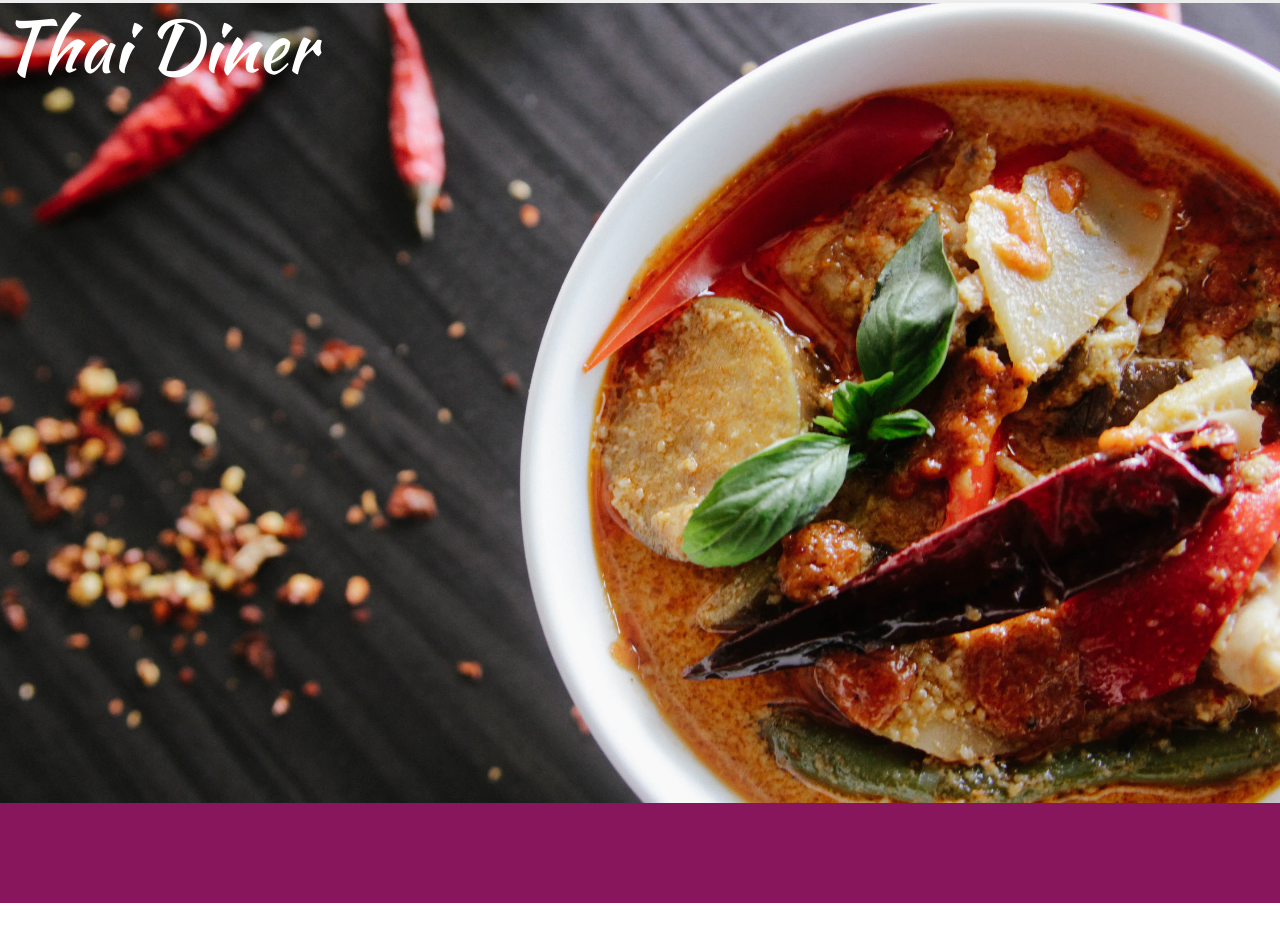
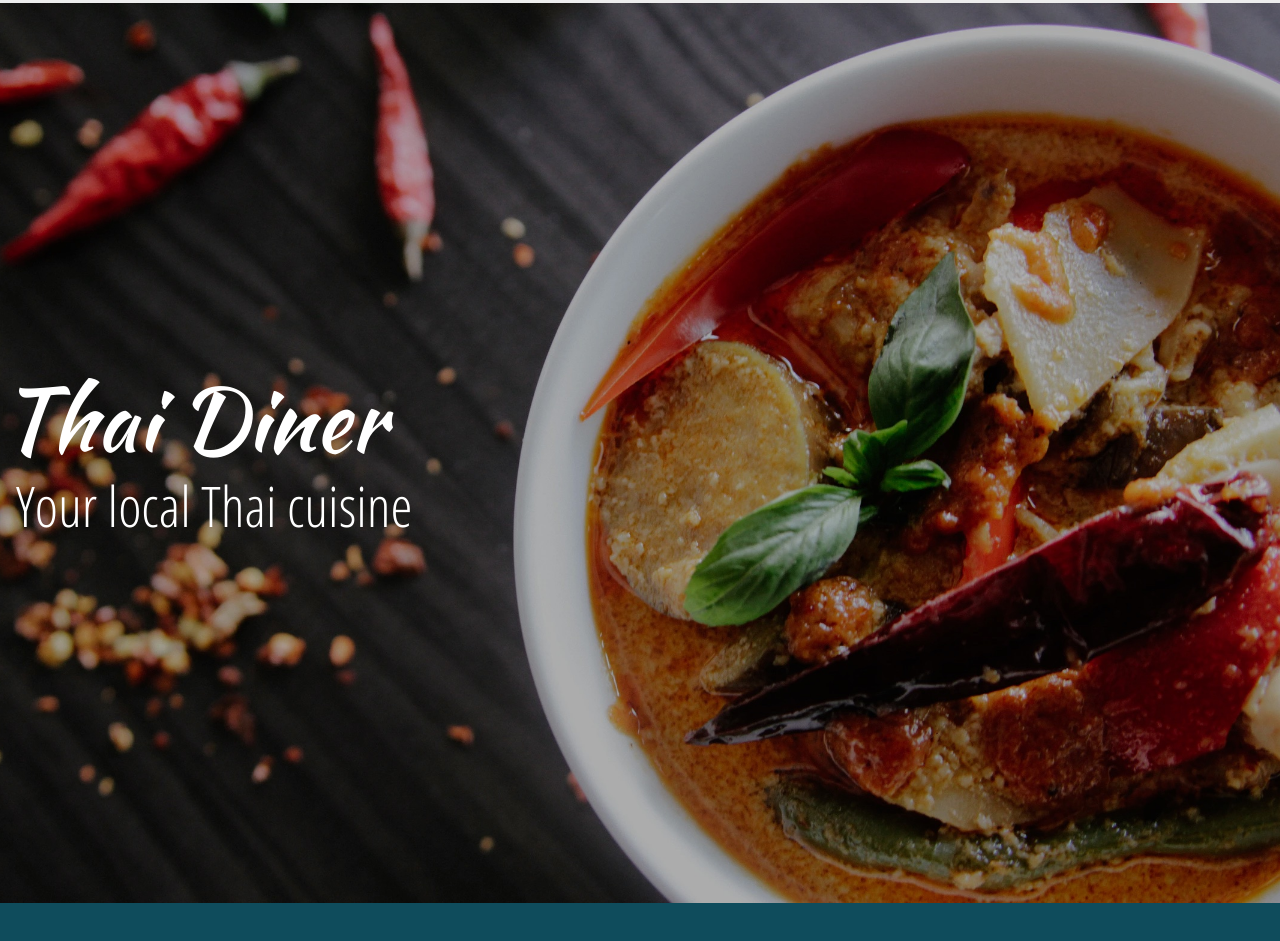
Before and after one commit to anjatmyers/restaurant, a plain HTML site: page index.html in a window 1280 px wide. Shown: the part 197-1138 px from the top of the page. Before the commit the page ends 1100 px from the top, so only its background shows below. Drawn offline with nearby package versions, Linux system fonts and the light colour scheme.

Commit message:
second draft

```diff
--- a/css/style.css
+++ b/css/style.css
@@ -56,7 +56,11 @@ a:hover{
 /* main section */
 .main{
     width: 100vw;
-    height: 100vh;
+    height: 900px;
+}
+.subfont {
+    font-family: 'Open Sans Condensed', sans-serif;
+
 }
 /*
 img{
@@ -71,7 +75,7 @@ img{
   } */
   .parallax {
     /* The image used */
-    background-image: url("../images/redchilibowl.webp");
+    background-image: url("../images/redchilibowl_opacity.jpg");
     /* Full height */
     height: 100%;
     /* Create the parallax scrolling effect */
@@ -84,7 +88,7 @@ img{
 
   .opacity{
       background-color: black;
-      opacity: 50%;
+
   }
 
   .z20{
@@ -100,5 +104,5 @@ img{
 
 /* footer */
 footer {
-    height: 10%;
+    height: 8%;
 }
--- a/index.html
+++ b/index.html
@@ -10,8 +10,13 @@
     <link rel="stylesheet" href="https://stackpath.bootstrapcdn.com/bootstrap/4.3.1/css/bootstrap.min.css" integrity="sha384-ggOyR0iXCbMQv3Xipma34MD+dH/1fQ784/j6cY/iJTQUOhcWr7x9JvoRxT2MZw1T" crossorigin="anonymous">
 
     <link rel="stylesheet" href="css/style.css">
+
     <link rel="preconnect" href="https://fonts.gstatic.com">
     <link href="https://fonts.googleapis.com/css2?family=Kaushan+Script&display=swap" rel="stylesheet">
+    <!-- font for main Thai Diner heading -->
+    <link rel="preconnect" href="https://fonts.gstatic.com">
+    <link href="https://fonts.googleapis.com/css2?family=Open+Sans+Condensed:wght@300&display=swap" rel="stylesheet">
+    <!-- font for subtext on main photo -->
 
   </head>
   <body>
@@ -34,23 +39,24 @@
       <main class="main position-relative top">
 
 
-        <div class="parallax d-flex flex-column h-100">
+        <div class="parallax d-flex flex-column h-100 w-100 justify-content-center align-items-start">
+
           <div class="opacity z10"></div>
-          <div class="main rest_name display-3 position-absolute top text-white align-items-center">Thai Diner</div>
-          <div class="main"></div>
-          <div class="main"></div>
+          <div class="rest_name display-2 text-white ">Thai Diner</div>
+          <div class="subfont display-4 text-white px-3">Your local Thai cuisine</div>
+
 
         </div>
         <!-- background image nested in parallax div in stylesheet -->
 
-        <!-- <div class="main rest_name position-absolute top">Thai Diner</div> -->
+
 
 
 
 
       </main>
 
-      <footer class="row bg_maroon">
+      <footer class="row bg_teal">
 
       </footer>
 
```
Also changed, not shown: images/redchilibowl_opacity.jpg (added), images/redchilibowlcopy.jpg (deleted), 1 other file.
